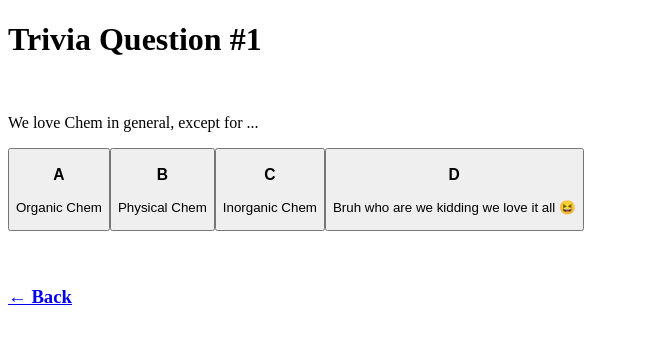
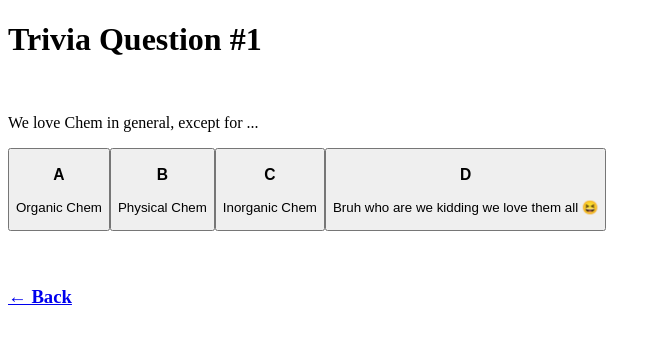
Before and after one commit to xyntechx/Teachers-Day-2021, a Next.js app: page /mr-ng/puzzle-one in a window 1280 px wide. Shown: the top 344 px of the page, without its empty margins (0-661 px from the left). Built offline with nearby package versions, Linux system fonts and the light colour scheme.

Commit message:
⚡Quick fix

```diff
--- a/pages/cikgu-malek/puzzle-three.js
+++ b/pages/cikgu-malek/puzzle-three.js
@@ -12,7 +12,7 @@ export default function CikguMalekThree() {
             optionOne={"Tiada rotan akar berguna"}
             optionTwo={"Tangan mencencang bahu memikul"}
             optionThree={"Ringan tulang berat perut"}
-            optionFour={"Ditatang bagai minyak yang penuh "}
+            optionFour={"Ditatang bagai minyak yang penuh"}
             correctOption={"optionOne"}
         ></Puzzle>
     );
--- a/pages/mr-ng/puzzle-one.js
+++ b/pages/mr-ng/puzzle-one.js
@@ -10,7 +10,7 @@ export default function MrNgOne() {
             optionOne={"Organic Chem"}
             optionTwo={"Physical Chem"}
             optionThree={"Inorganic Chem"}
-            optionFour={"Bruh who are we kidding we love it all 😆"}
+            optionFour={"Bruh who are we kidding we love them all 😆"}
             correctOption={"optionFour"}
         ></Puzzle>
     );
```
